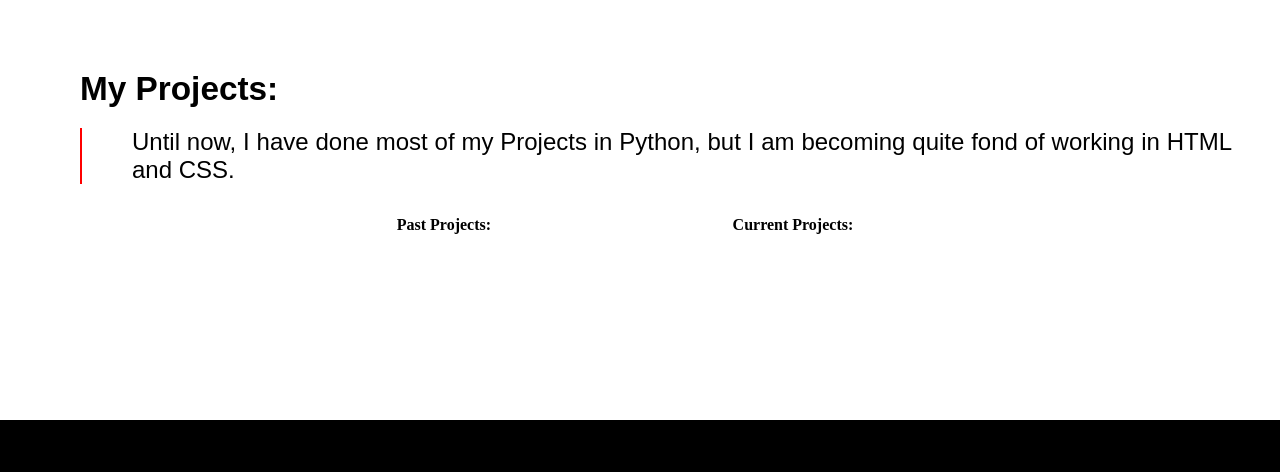
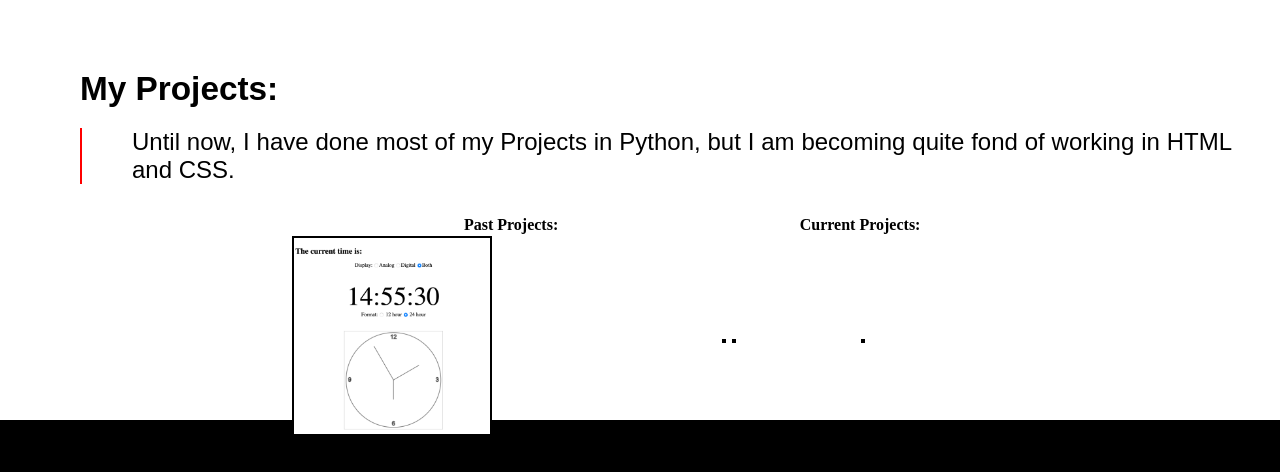
Before and after one commit to aescudero24/professional_portfolio, a plain HTML site: page index.html in a window 1280 px wide. Shown: the part 1188-1660 px from the top of the page. Drawn offline with Linux system fonts and the light colour scheme.

Commit message:
added photo

```diff
--- a/index.html
+++ b/index.html
@@ -76,7 +76,11 @@
           <tbody>
             <tr>
               <td colspan="1">
-                <a href=""><img class="projectImage" src="" /></a>
+                <a href=""
+                  ><img
+                    class="projectImage"
+                    src="images/Screenshot 2023-09-08 at 2.55.31 PM.png"
+                /></a>
               </td>
               <td colspan="1">
                 <a href=""><img class="projectImage" src="" /></a>
--- a/style.css
+++ b/style.css
@@ -143,3 +143,9 @@
   margin-top: 30px;
   width: 700px;
 }
+
+.projectImage {
+  width: 200px;
+  height: auto;
+  border: 2px solid black;
+}
```
Also changed, not shown: images/Screenshot 2023-09-08 at 3.01.08 PM.png (added).
